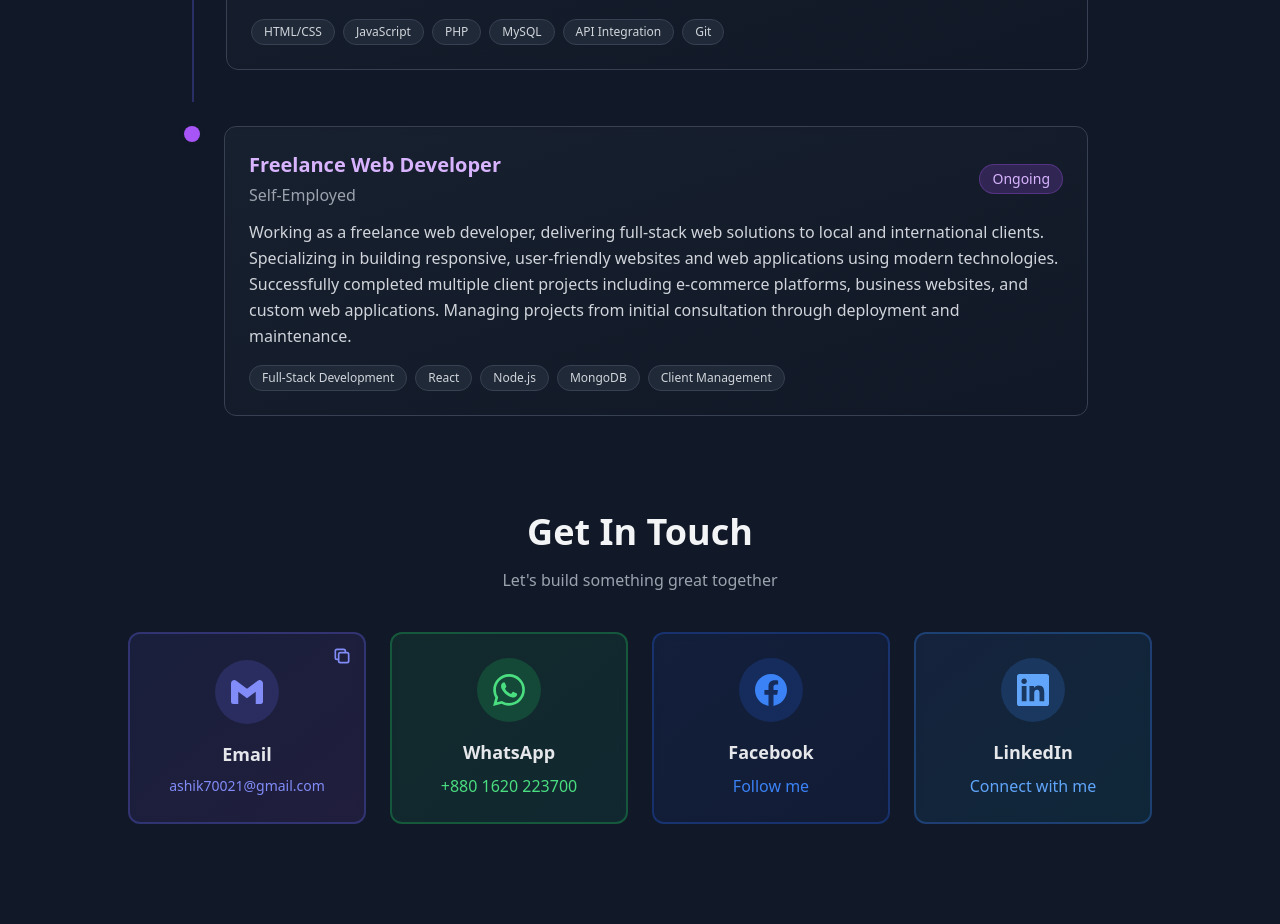
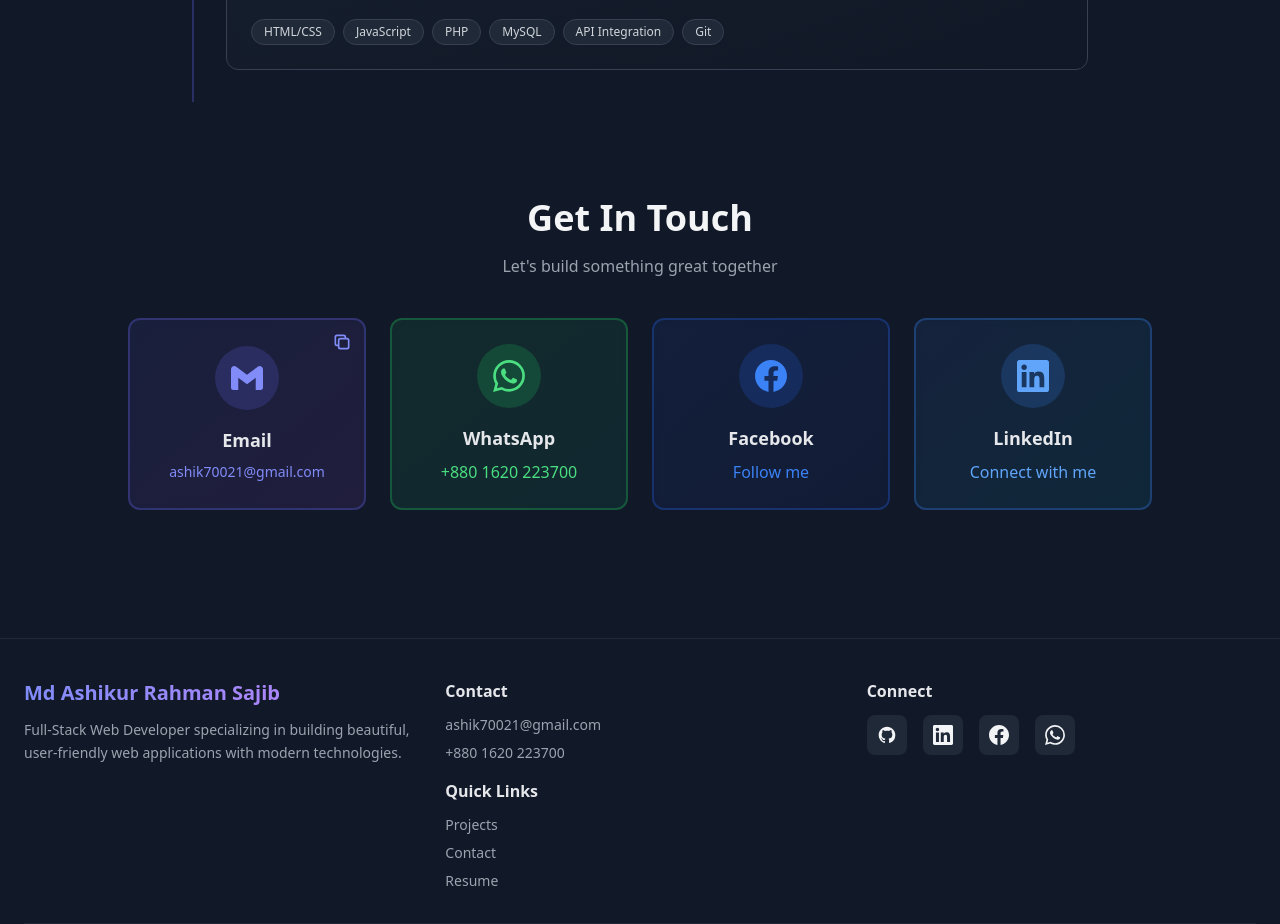
Before and after one commit to Ashik70021/my_portfolio, a React (Vite) app: page / in a window 1280 px wide. Shown: the part 3060-3984 px from the top of the page. Built offline with nearby package versions, Linux system fonts and the light colour scheme.

Commit message:
Update experience section

```diff
--- a/src/pages/Home.jsx
+++ b/src/pages/Home.jsx
@@ -479,7 +479,7 @@ const Home = () => {
           </div>
 
           {/* Freelancing Experience */}
-          <div className="relative pl-8">
+          {/* <div className="relative pl-8">
             <div className="absolute -left-2 top-0 w-4 h-4 bg-purple-500 rounded-full ring-4 ring-gray-900"></div>
 
             <div className="bg-gradient-to-br from-gray-800/50 to-gray-900/50 backdrop-blur-sm p-6 rounded-xl border border-gray-700 hover:border-purple-500 transition-all">
@@ -511,7 +511,7 @@ const Home = () => {
                 <span className="text-xs px-3 py-1 bg-gray-800 text-gray-300 rounded-full border border-gray-700">Client Management</span>
               </div>
             </div>
-          </div>
+          </div> */}
         </div>
       </section>
 
```
